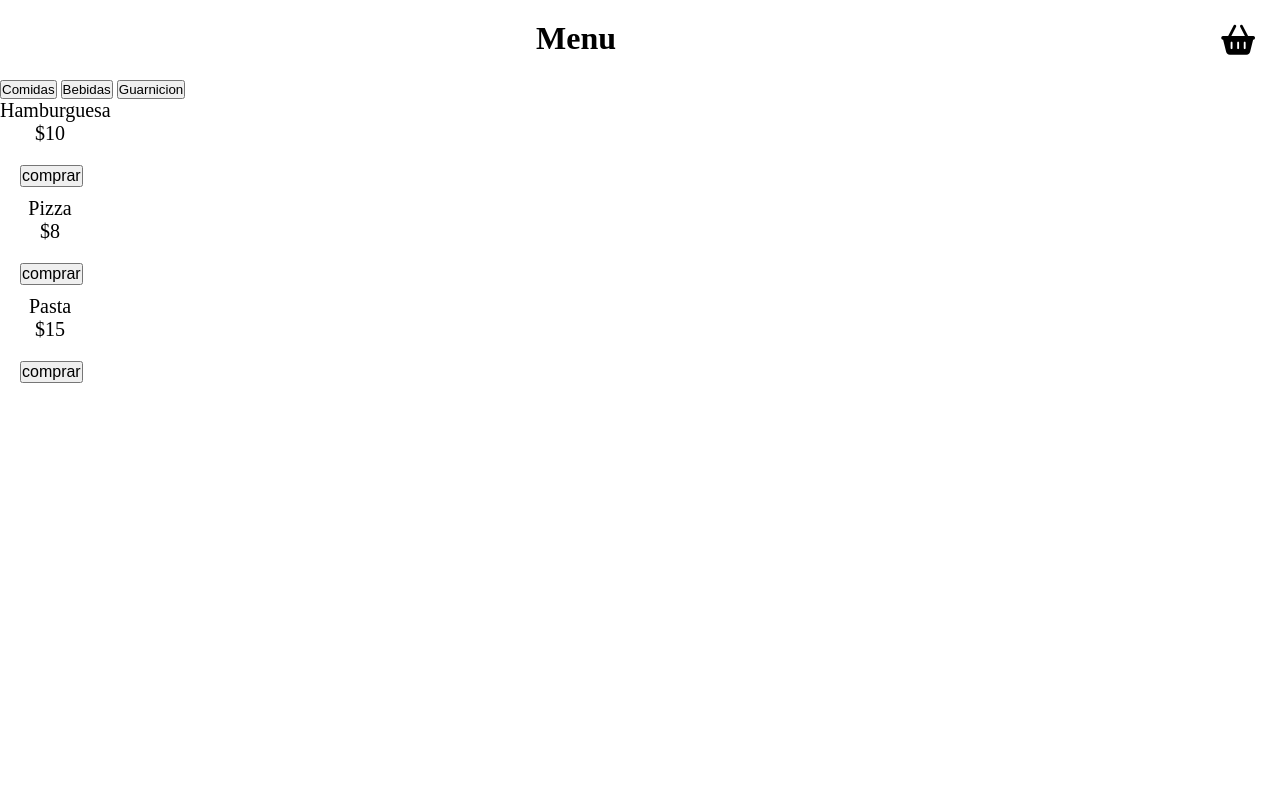
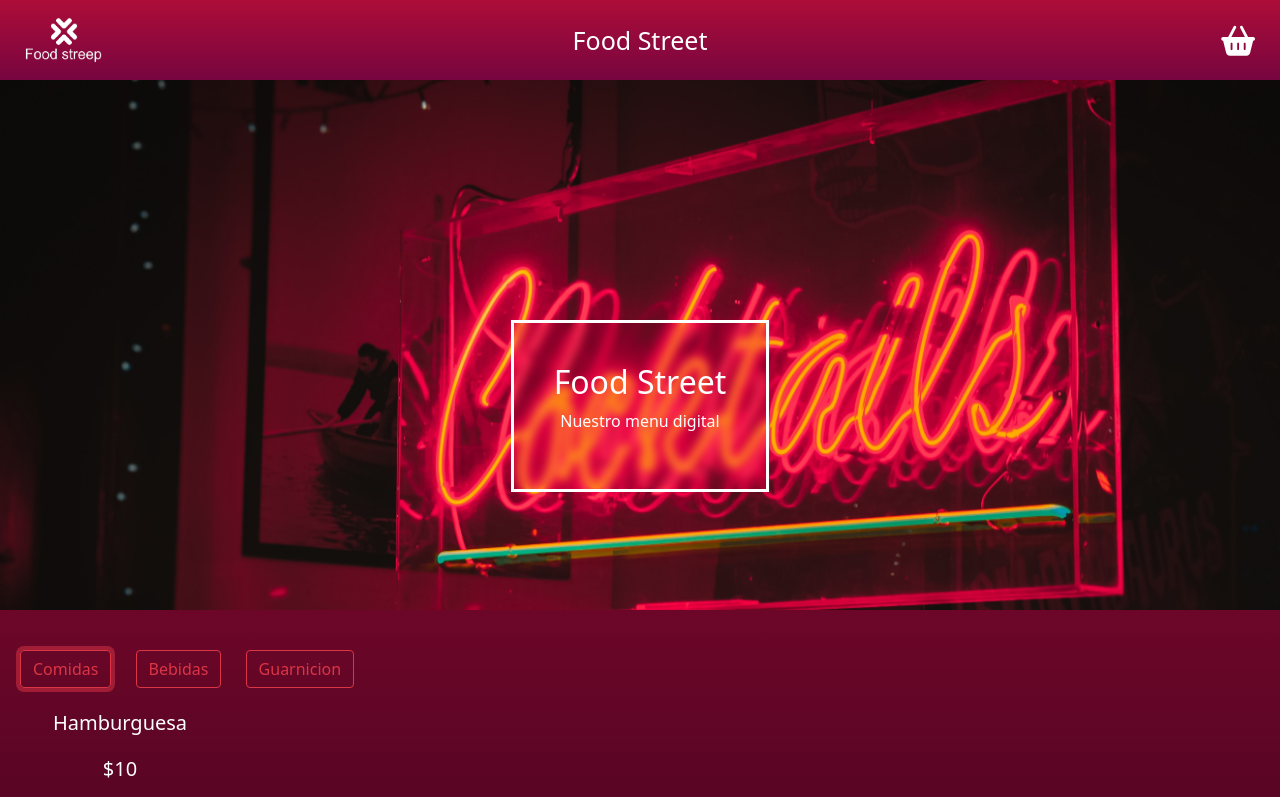
Before and after one commit to FedeSustaita/trabajofinal, a plain HTML site: page index.html in a window 1280 px wide. Both pictures are taken after a click on the button "Comidas". Shown: the top 797 px of the page. Drawn offline with nearby package versions, Linux system fonts and the light colour scheme.

Commit message:
solucion de errores y estetica

```diff
--- a/estilos/estilos.scss
+++ b/estilos/estilos.scss
@@ -2,25 +2,56 @@
     margin: 0;
     padding: 0;
 }
+body{
+    background: rgb(51,1,27);
+    background: linear-gradient(0deg, rgba(51,1,27,1) 0%, rgba(173,13,56,1) 100%);
+}
 header{
+    .contenedor-header{
+        position: fixed;
         display: grid;
-    grid-template-columns: 90% auto;
-    h1{
+        height: 80px;
+        width: 100%;
+        grid-template-columns: 10% 80% 10%;
+        background: rgb(51,1,27);
+        background: linear-gradient(0deg, rgb(119, 5, 64) 0%, rgba(173,13,56,1) 100%);
+        z-index: 4;
+        .logo{
+            grid-column: 1;
+            display: grid;
+            justify-content: center;
+            img{
+                align-self: center;
+                width: 100px;
+            }
+        }
+        .titulo{
             display: flex;
             justify-content: center;
-        grid-column: 1;
-        margin: 20px;
-    }
-    .content{
+            h1{
+                align-self: center;
+                color: #ffffff;
+                display: flex;
+                justify-content: center;
                 grid-column: 2;
                 margin: 20px;
-        text-align: end;
+                font-size: 25px;
+            }
+        }
+
+    }
+
+    .content{
+        grid-column: 3;
+        margin-right: 20px;
+        display: flex;
+        justify-content: end;
         #icon-shop{
             font-size: 30px;
             background-color: transparent;
             border: transparent;
             i{
-
+                color: #ffffff;
                 margin: 5px;
 
             }
@@ -28,74 +59,111 @@ header{
     }
 }
 main{
+    .espacio-vacio{
+        height: 80px;
+    }
+    .banner{
+        background-image: url(../img/banner-cartel.jpg);
+        width:100%;
+        height:530px;
+        background-size: cover;
+        display: flex;
+        justify-content: center;
+        text-align: center;
+        margin-bottom: 40px;
+        z-index: 2;
+        padding-top: 122px;
+        .blur{
+
+            border: solid white;
+            border-radius: 0px;
+            align-self: center;
+            color: #ffffff;
+            padding: 40px;
+            backdrop-filter: blur(5px);
+        }
+
+    }
+
+
+    #btn-comida, #btn-bebida, #btn-guarnicion{
+        margin-left: 20px;
+        margin-bottom: 20px;
+    }
     #caja{
-        width: 100px;
-        margin-bottom: 20px;
+        width: 200px;
+        margin-bottom: 10px;
+        margin-left: 20px;
         text-align: center;
         font-size: 20px;
+        color: #ffffff;
     }
     .add{
+        width: 200px;
         margin-left: 20px;
-        margin-bottom: 10px;
+        margin-bottom: 20px;
         font-size: 16px;
     }
 
     #ticket{
-        width: 500px;
-        background-color: rgba(0, 0, 0, 0.699);
+        width: 450px;
+        background-color: rgba(36, 36, 36, 0.699);
         text-align: center;
         position: absolute;
         top: 20%;
         left: 35%;
-
-        .header-ticket{
-            margin-bottom: 10px;
-        }
+        border-radius: 8px;
         .main-ticket{
             margin-bottom: 15px;
             text-align: end;
-            .A-main{
             display: grid;
             grid-template-columns: 1fr 1fr;
+            .A-main{
                 .nombre-precio{
                     grid-column: 1;
                     margin-left: 10px;
-                    text-align: start;
+                    font-size: 20px;
                 }
-                button{
+                span{
+                    font-size: 1.75rem;
                     border: transparent;
                     background-color: transparent;
                     text-align: end;
                     grid-column: 2;
-                    .fa-trash-can{
-                        color: white;
-                        margin-right: 10px;
-                        font-size: 25px;
                 }
         }
         }
-
+        .header-ticket{
+            color: rgb(255, 255, 255);
+            text-align: center;
+            font-size: 20px;
+            background-color: rgba(12, 12, 12, 0.658);
         }
+        .footer-ticket-div{
             .footer-ticket{
                 margin-top: 15px;
+                font-size: 20px;
+                color: #ffffff;
+                margin-bottom: 0;
                 text-align: center;
+                background-color: rgba(12, 12, 12, 0.658);
+            }
         }
         .CG{
-            text-align: center;
+            text-align: start;
             color: white;
             width: 100%;
-            margin: 10px 0px;
         }
-
         .X{
             text-align: end;
         }
         #button-X{
             background: transparent;
-            border: 2px solid rgba(0, 0, 0, 0.918);
-            background-color: #ffffff;
-            border-radius: 6px;
             width: 40px;
+            border: transparent;
           }
         }
+        .delete{
+            cursor: pointer;
         }
+    }
--- a/index.html
+++ b/index.html
@@ -7,22 +7,43 @@
     <!--inicio cdnjs-->
     <link rel="stylesheet" href="https://cdnjs.cloudflare.com/ajax/libs/font-awesome/6.1.2/css/all.min.css" integrity="sha512-1sCRPdkRXhBV2PBLUdRb4tMg1w2YPf37qatUFeS7zlBy7jJI8Lf4VHwWfZZfpXtYSLy85pkm9GaYVYMfw5BC1A==" crossorigin="anonymous" referrerpolicy="no-referrer" />
     <!--fin cdnjs-->
+    <link href="https://cdn.jsdelivr.net/npm/bootstrap@5.1.3/dist/css/bootstrap.min.css" rel="stylesheet" integrity="sha384-1BmE4kWBq78iYhFldvKuhfTAU6auU8tT94WrHftjDbrCEXSU1oBoqyl2QvZ6jIW3" crossorigin="anonymous">
+
     <link rel="stylesheet" href="estilos/estilos.css">
     <title>Document</title>
 </head>
 <body>
     <header>
-        <h1>
-            Menu
-        </h1>
-        <div class="content">
-            <button id="icon-shop"><i class="fa-solid fa-basket-shopping"></i></button>
+        <div class="contenedor-header">
+            <div class="logo">
+                <img src="./img/logo-sin-fondo.png" alt="">
+            </div>
+            <div class="titulo">
+                <h1>
+                    Food Street
+                </h1>
+            </div>
+            <div class="content">
+                <button id="icon-shop"><i class="fa-solid fa-basket-shopping"></i></i></button>
+            </div>
         </div>
     </header>
     <main>
-        <button id="comida">Comidas</button>
-        <button id="bebida">Bebidas</button>
-        <button id="guarnicion">Guarnicion</button>
+        <div class="espacio-vacio"></div>
+        <div class="banner">
+            <div class="blur">
+                <h2>
+                    Food Street
+                </h2>
+                <p>
+                    Nuestro menu digital
+                </p>
+            </div>
+        </div>
+
+        <button id="btn-comida" class="btn btn-outline-danger">Comidas</button>
+        <button id="btn-bebida" class="btn btn-outline-danger">Bebidas</button>
+        <button id="btn-guarnicion" class="btn btn-outline-danger">Guarnicion</button>
         <div id="container">
             <div id="Dcomida"></div>
             <div id="Dbebida"></div>
@@ -32,5 +53,9 @@
     </main>
     <script src="./js/java.js"></script>
     <script src="./js/productos.js"></script>
+    <!-- bootstrap -->
+    <script src="https://cdn.jsdelivr.net/npm/@popperjs/core@2.10.2/dist/umd/popper.min.js" integrity="sha384-7+zCNj/IqJ95wo16oMtfsKbZ9ccEh31eOz1HGyDuCQ6wgnyJNSYdrPa03rtR1zdB" crossorigin="anonymous"></script>
+    <script src="https://cdn.jsdelivr.net/npm/bootstrap@5.1.3/dist/js/bootstrap.min.js" integrity="sha384-QJHtvGhmr9XOIpI6YVutG+2QOK9T+ZnN4kzFN1RtK3zEFEIsxhlmWl5/YESvpZ13" crossorigin="anonymous"></script>
+    <!-- bootstrap -->
 </body>
 </html>
--- a/js/java.js
+++ b/js/java.js
@@ -1,54 +1,61 @@
-const comida = [    //arreglo de comidas disponibles
+const menu =[   //arreglo de menu con todos los alimentos
     {
         id:1,
         nombre:"Hamburguesa",
         precio:10,
+        categoria: "comida"
     },
     {
         id:2,
         nombre:"Pizza",
-        precio:8
+        precio:8,
+        categoria: "comida"
+
     },
     {
         id:3,
         nombre:"Pasta",
-        precio:15
-    }
-]
-const bebidas = [   //arreglo de bebidas disponibles
+        precio:15,
+        categoria: "comida"
+    },
     {
         id:4,
         nombre:"Agua",
-        precio:5
+        precio:5,
+        categoria: "bebida"
     },
     {
         id:5,
         nombre:"Jugo",
-        precio:6
+        precio:6,
+        categoria: "bebida"
     },
     {
         id:6,
         nombre:"Gaseosa",
-        precio:6
-    }
-]
-const guarnicion = [    //arreglo de guarniciones disponibles
+        precio:6,
+        categoria: "bebida"
+    },
     {
         id:7,
         nombre:"Papas fritas",
-        precio:8
+        precio:8,
+        categoria: "guarnicion"
     },
     {
         id:8,
         nombre:"Pure de papa",
-        precio:8
+        precio:8,
+        categoria: "guarnicion"
     },
     {
         id:9,
         nombre:"Ensalada",
-        precio:6
+        precio:6,
+        categoria: "guarnicion"
     }
 ]
+
 let  carrito= JSON.parse(sessionStorage.getItem("carrito"))||[]
 const vercarrito = document.getElementById("icon-shop")
 const ticket = document.getElementById("ticket")
@@ -58,13 +65,15 @@ const divG=document.getElementById("Dguarnicion")
 
 
 
-const botonC=document.getElementById("comida")
+const botonC=document.getElementById("btn-comida")
 botonC.onclick=()=>{    //boton comida para que aparezcan los productos en pantalla con su boton de compra
     divC.innerHTML=""
     divC.style.display="block"
     divB.style.display="none"
     divG.style.display="none"
-    comida.forEach((comida)=>{
+    const categoriacomida=menu.filter((el)=>el.categoria==="comida")
+    categoriacomida.forEach((comida)=>{
+
         let div = document.createElement("div")
         div.innerHTML=`
         <div id="caja">
@@ -76,7 +85,7 @@ botonC.onclick=()=>{    //boton comida para que aparezcan los productos en panta
 
         let comprar = document.createElement("button")
         comprar.innerText="comprar"
-        comprar.className="caja-producto add"
+        comprar.className="caja-producto add btn btn-outline-light"
         divC.append(comprar)
 
         comprar.onclick=()=>{
@@ -90,13 +99,14 @@ botonC.onclick=()=>{    //boton comida para que aparezcan los productos en panta
 })
 }
 
-const botonB=document.getElementById("bebida")
+const botonB=document.getElementById("btn-bebida")
 botonB.onclick=()=>{    //boton bebida para que aparezcan los productos en pantalla con su boton de compra
     divB.innerHTML=""
     divC.style.display="none"
     divB.style.display="block"
     divG.style.display="none"
-    bebidas.forEach((bebidas)=>{
+    const categoriabebida=menu.filter((el)=>el.categoria==="bebida")
+    categoriabebida.forEach((bebidas)=>{
         let div = document.createElement("div")
         div.innerHTML=`
         <div id="caja">
@@ -108,7 +118,7 @@ botonB.onclick=()=>{    //boton bebida para que aparezcan los productos en panta
 
         let comprar = document.createElement("button")
         comprar.innerText="comprar"
-        comprar.className="caja-producto add"
+        comprar.className="caja-producto add btn btn-outline-light"
         divB.append(comprar)
         comprar.onclick=()=>{
             carrito.push({
@@ -121,13 +131,14 @@ botonB.onclick=()=>{    //boton bebida para que aparezcan los productos en panta
 })
 }
 
-const botonG=document.getElementById("guarnicion")
+const botonG=document.getElementById("btn-guarnicion")
 botonG.onclick=()=>{    //boton guarnicion para que aparezcan los productos en pantalla con su boton de compra
     divG.innerHTML=""
     divC.style.display="none"
     divB.style.display="none"
     divG.style.display="block"
-    guarnicion.forEach((guarnicion)=>{
+    const categoriaguarnicion=menu.filter((el)=>el.categoria==="guarnicion")
+    categoriaguarnicion.forEach((guarnicion)=>{
         let div = document.createElement("div")
         div.innerHTML=`
         <div id="caja">
@@ -139,7 +150,7 @@ botonG.onclick=()=>{    //boton guarnicion para que aparezcan los productos en p
 
         let comprar = document.createElement("button")
         comprar.innerText="comprar"
-        comprar.className="caja-producto add"
+        comprar.className="caja-producto add btn btn-outline-light"
         divG.append(comprar)
         comprar.onclick=()=>{
             carrito.push({
@@ -162,7 +173,7 @@ const pintarcarrito =()=>{
     head.className="head-ticket"
     head.innerHTML=`
     <div>
-        <header class="header-ticket CG">
+        <header class="header-ticket">
             <h2>Carrito</h2>
             <div class= "X">
                 <button id="button-X" >❌</button>
@@ -178,25 +189,27 @@ const pintarcarrito =()=>{
         main.innerHTML=`
         <div class="A-main">
             <h3 class="CG nombre-precio" id="caja-producto">${producto.nombre} $${producto.precio}</h3>
-            <button id="button-trash"><i class="fa-solid fa-trash-can"></i></button>
         </div>
         `
         total = total + producto.precio     //calculo del monto total a pagar
         ticket.append(main)
 
-        const trash = document.getElementById("button-trash")
-        trash.onclick=()=>{
-            eliminarcarrito(producto.id)
-            console.log(carrito)
+
+    let eliminar =document.createElement("span")
+    eliminar.innerText="❌"
+    eliminar.className="delete"
+    main.append(eliminar)
+        eliminar.onclick=()=>{
+            eliminarproducto(producto.id)
             save()
         }
     })
 
     let footer = document.createElement("div")  //parte de abajo del ticket con el total
-    footer.className="footer-ticket"
+    footer.className="footer-ticket-div"
     footer.innerHTML=`
     <div>
-        <h3 class="footer-ticket CG"> TOTAL A PAGAR: $${total}</h3>
+        <h3 class="footer-ticket"> TOTAL A PAGAR: $${total}</h3>
     </div>
     `
     ticket.append(footer)
@@ -206,13 +219,6 @@ const pintarcarrito =()=>{
         ticket.style.display="none"
     }
 }
-const eliminarcarrito = (id)=>{
-    let foundid=carrito.find((element)=>element.id === id)
-    carrito=carrito.filter((carritoId)=>{
-        return carritoId!==foundid
-    })
-    pintarcarrito()
-}
 
 vercarrito.onclick=()=>{    //boton para ver carrito
    pintarcarrito()
@@ -220,3 +226,10 @@ vercarrito.onclick=()=>{    //boton para ver carrito
 const save=()=>{
 sessionStorage.setItem("carrito",JSON.stringify(carrito))
 }
+const eliminarproducto=(id)=>{
+    const foundid =carrito.find((element)=>element.id ===id)
+    carrito=carrito.filter((carritoid)=>{
+        return carritoid !==foundid
+    })
+    pintarcarrito()
+}
```
Also changed, not shown: estilos/estilos.css, img/banner-cartel.jpg (added), img/logo-sin-fondo.png (added), img/logo.PNG (added), 3 other files. Lines whose indentation alone changed are shown as unchanged.
